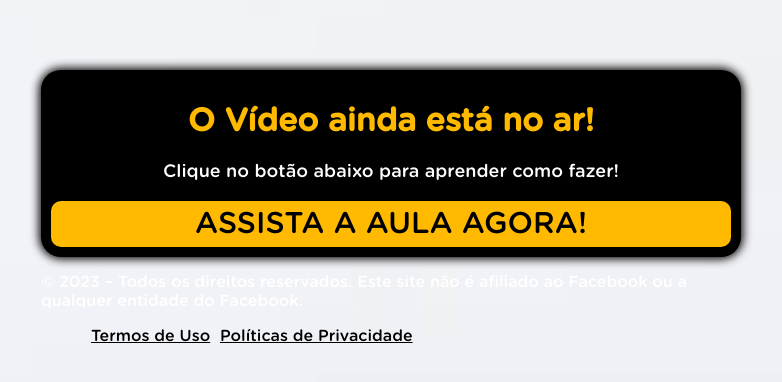
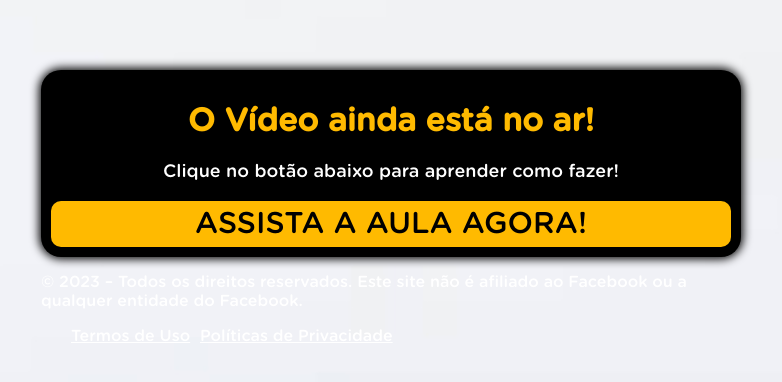
Before and after one commit to ShelbyCompanyltda/metodoqac.site, a plain HTML site: page ps/index.html in a window 1280 px wide. Shown: the part 192-574 px from the top of the page, without its empty margins (249-1031 px from the left). Drawn offline with Linux system fonts and the light colour scheme; a script that the page names is missing.

Commit message:
Add files via upload

```diff
--- a/ps/index.html
+++ b/ps/index.html
@@ -41,7 +41,7 @@ src="https://www.facebook.com/tr?id=749994506303539&ev=PageView&noscript=1"
     </div>
     <p style="color: white;" style="text-align: center; font-weight: bold;">© 2023 – Todos os direitos reservados. Este site não é afiliado ao Facebook ou a qualquer entidade do Facebook.</p>
 
-    <span style="color: #006cff;padding-left: 50px;"><a style="color: black;" href="termos.html" target="_blank" rel="noopener">Termos de Uso</a>&nbsp;<a style="color: black;padding-left: 5px;" href="privacidade.html" target="_blank" rel="noopener">Políticas de Privacidade</a></span>
+    <span style="color: #006cff;padding-left: 30px;"><a style="color: white;" href="termos.html" target="_blank" rel="noopener">Termos de Uso</a>&nbsp;<a style="color: white;padding-left: 5px;" href="privacidade.html" target="_blank" rel="noopener">Políticas de Privacidade</a></span>
   </div>
   </div>
   <script type="text/javascript" src="script.js"></script>
```
